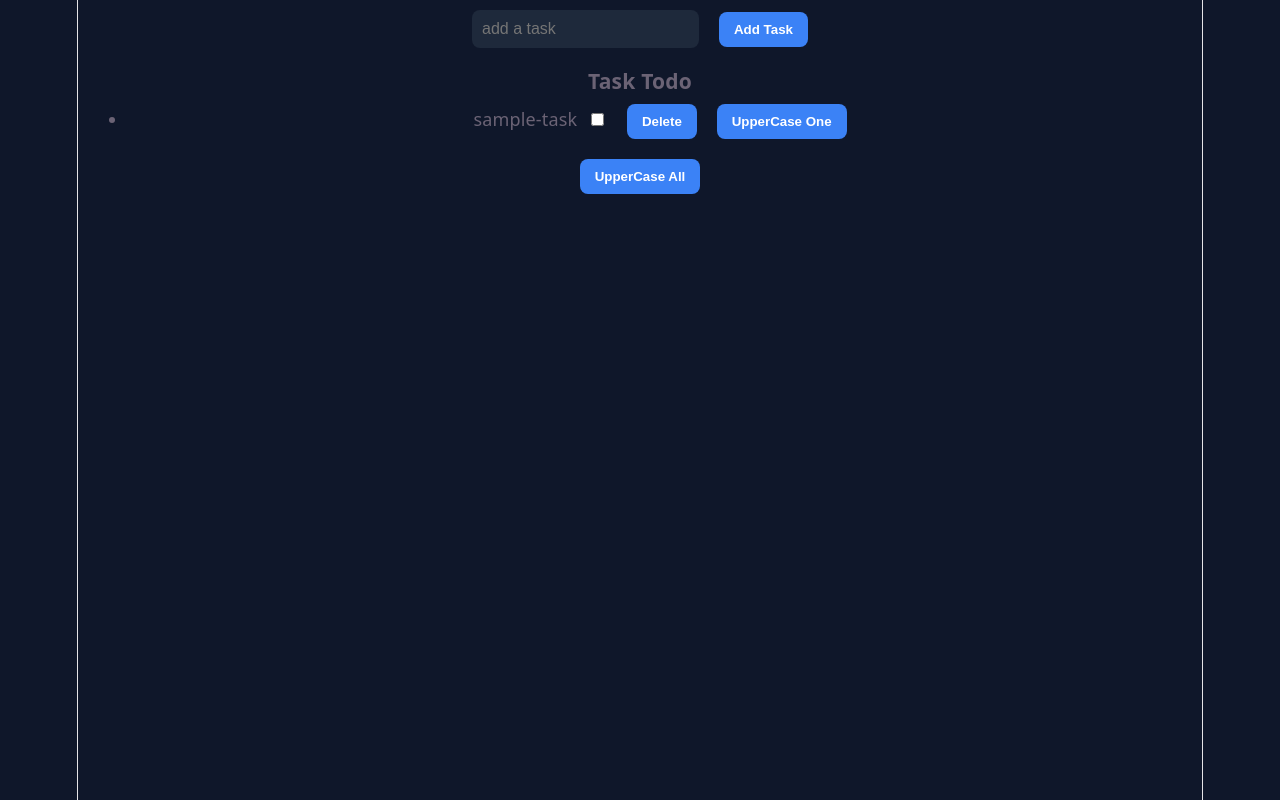
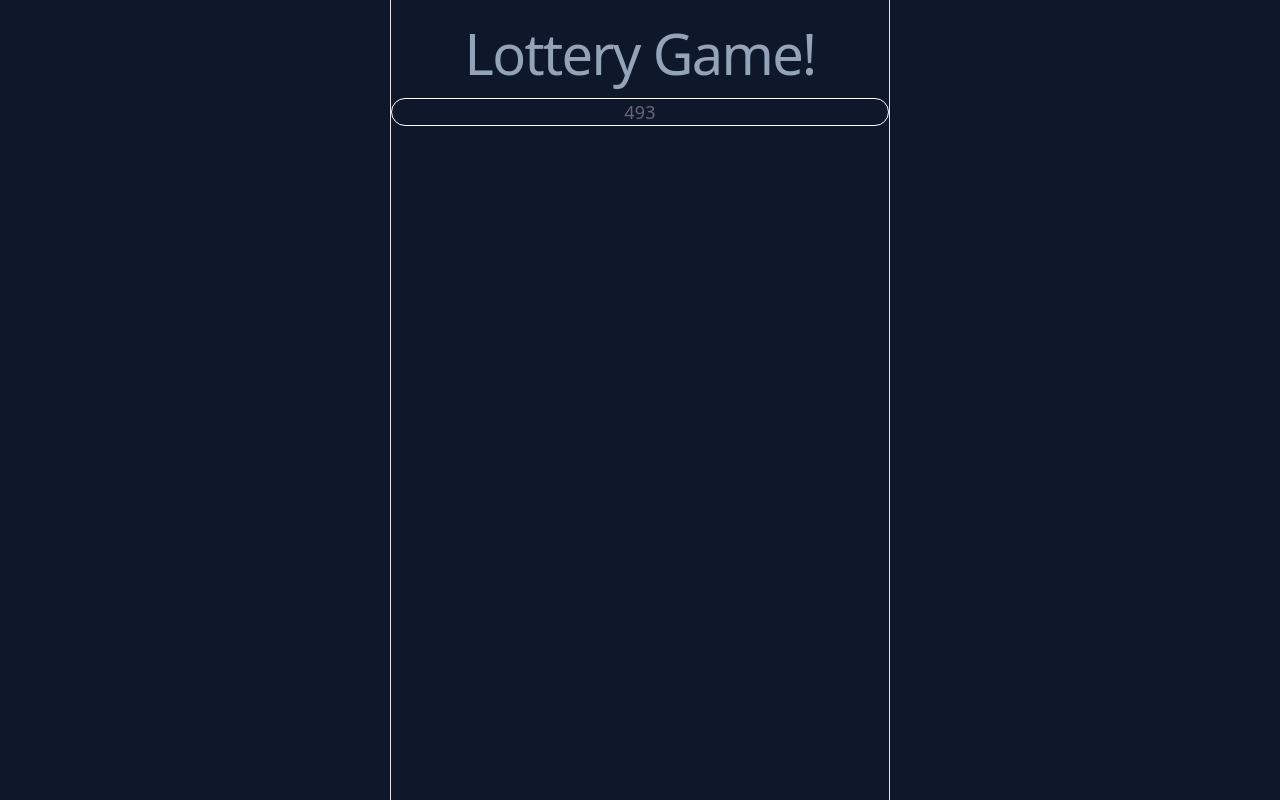
Before and after one commit to taslima864/FullStack-Learning, a React (Vite) app in the folder React/react-state-class/: page / in a window 1280 px wide. Built offline with nearby package versions, Linux system fonts and the light colour scheme.

Commit message:
Lottery (Generate random number)

```diff
--- a/React/react-state-class/src/App.jsx
+++ b/React/react-state-class/src/App.jsx
@@ -1,12 +1,13 @@
 import "./App.css";
 import LudoBoard from "../LudoBoard";
 import TodoList from "./TodoList";
+import Lottery  from "./Lottery";
 
 
 function App() {
   return (
     <>
-    <TodoList/>
+<Lottery/>
     </>
   );
 }
--- /dev/null
+++ b/React/react-state-class/src/Lottery.css
@@ -0,0 +1,4 @@
+.ticket{
+  border: 1px solid white;
+  border-radius: 14px ;
+}
--- /dev/null
+++ b/React/react-state-class/src/Lottery.jsx
@@ -0,0 +1,17 @@
+import { useState } from "react";
+import "./Lottery.css"
+import { genTicket } from "./helper";
+
+export default function Lottery() {
+  let [ticket, setTicket] = useState(genTicket(3));
+  return (
+    <div>
+      <h1>Lottery Game! </h1>
+      <div className="ticket">
+        <span>{ticket[0]}</span>
+        <span>{ticket[1]}</span>
+        <span>{ticket[2]}</span>
+      </div>
+    </div>
+  );
+}
--- a/React/react-state-class/src/TodoList.jsx
+++ b/React/react-state-class/src/TodoList.jsx
@@ -37,9 +37,7 @@ export default function TodoList() {
 
   // Delete Task
   let deleteTodo = (id) => {
-    setTodos((prevTodos) =>
-      prevTodos.filter((todo) => todo.id !== id)
-    );
+    setTodos((prevTodos) => prevTodos.filter((todo) => todo.id !== id));
   };
 
   // Uppercase All Tasks
@@ -50,22 +48,6 @@ export default function TodoList() {
           ...todo,
           task: todo.task.toUpperCase(),
         };
-      });
-    });
-  };
-
-  // Uppercase One Task
-  let upperCaseOne = (id) => {
-    setTodos((prevTodos) => {
-      return prevTodos.map((todo) => {
-        if (todo.id === id) {
-          return {
-            ...todo,
-            task: todo.task.toUpperCase(),
-          };
-        } else {
-          return todo;
-        }
       });
     });
   };
@@ -82,7 +64,7 @@ export default function TodoList() {
         } else {
           return todo;
         }
-      })
+      }),
     );
   };
 
@@ -103,40 +85,23 @@ export default function TodoList() {
           <li key={todo.id}>
             <span
               style={{
-                textDecoration: todo.done
-                  ? "line-through"
-                  : "none",
+                textDecoration: todo.done ? "line-through" : "none",
               }}
             >
               {todo.task}
             </span>
-
             &nbsp;&nbsp;
-
             <input
               type="checkbox"
               checked={todo.done}
               onChange={() => taskDone(todo.id)}
             />
-
             &nbsp;&nbsp;
-
-            <button onClick={() => deleteTodo(todo.id)}>
-              Delete
-            </button>
-
+            <button onClick={() => deleteTodo(todo.id)}>Delete</button>
             &nbsp;&nbsp;
-
-            <button onClick={() => upperCaseOne(todo.id)}>
-              UpperCase One
-            </button>
           </li>
         ))}
       </ul>
-
-      <button onClick={upperCaseAll}>
-        UpperCase All
-      </button>
     </div>
   );
 }
--- /dev/null
+++ b/React/react-state-class/src/helper.js
@@ -0,0 +1,9 @@
+function genTicket(n) {
+  let arr = new Array(n);
+  for (let i = 0; i < n; i++) {
+    arr[i] = Math.floor(Math.random() * 10);
+  }
+  return arr;
+}
+
+export { genTicket };
--- a/React/react-state-class/src/index.css
+++ b/React/react-state-class/src/index.css
@@ -59,7 +59,7 @@ body {
   background-color: #0f172a; /* dark modern background */
 }
 #root {
-  width: 1126px;
+  width: 500px;
   max-width: 100%;
   margin: 0 auto;
   text-align: center;
```
